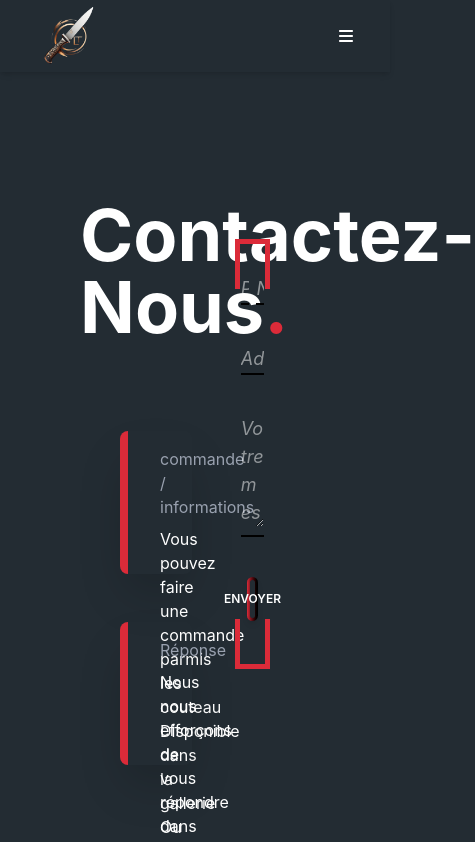
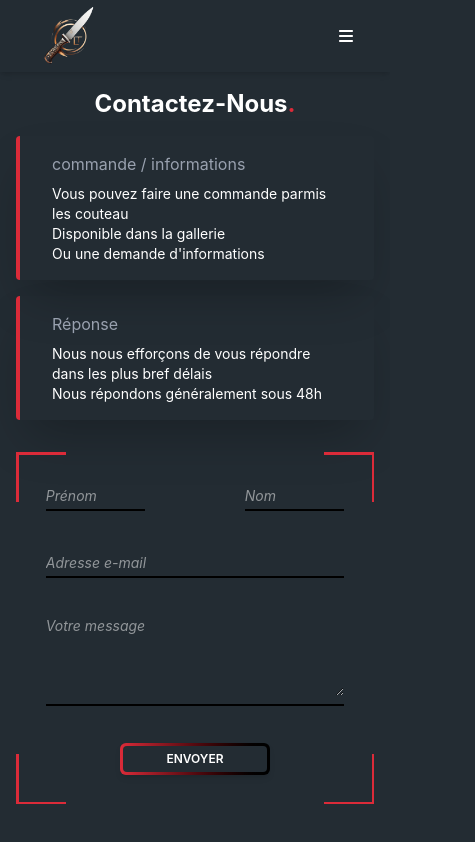
Before and after one commit to jeancharlescano/gestion-galerie-couteau-frontend, a React (Vite) app: page /contact in a window 390 px wide. Shown: the top 842 px of the page, 475 px wide, since content can reach past the window. Built offline with nearby package versions, Linux system fonts and the light colour scheme; a web font is replaced by a local one.

Commit message:
responsive + mailer

```diff
--- a/src/components/Header.jsx
+++ b/src/components/Header.jsx
@@ -32,7 +32,7 @@ const Header = ({ activeNav }) => {
         </Link>
 
         {/* Desktop nav */}
-        <nav className="hidden md:flex gap-48">
+        <nav className="hidden md:flex gap-48 md:gap-20">
           {navItems.map((item, index) => (
             <Link
               key={index}
--- a/src/context/authContext.jsx
+++ b/src/context/authContext.jsx
@@ -23,7 +23,6 @@ export const AuthProvider = ({ children }) => {
 
   let login = async (e) => {
     e.preventDefault();
-    console.log("form submitted");
     let response = await fetch(
       `${import.meta.env.VITE_REACT_APP_API_URL}/auth/login`,
       {
@@ -58,7 +57,6 @@ export const AuthProvider = ({ children }) => {
   };
 
   const updateToken = async () => {
-    console.log("🚀 ~ updateToken ~ authTokens:", authTokens);
     let response = await fetch(
       `${import.meta.env.VITE_REACT_APP_API_URL}/auth/refresh`,
       {
--- a/src/index.css
+++ b/src/index.css
@@ -144,6 +144,21 @@ input[type="number"] {
   background-size: 50px 50px;
 }
 
+@media (max-width: 425px) {
+  .corner {
+    background: linear-gradient(to right, #db2b39 2.5px, transparent 2.5px) 0 0,
+      linear-gradient(to right, #db2b39 2.5px, transparent 2.5px) 0 100%,
+      linear-gradient(to left, #db2b39 2.5px, transparent 2.5px) 100% 0,
+      linear-gradient(to left, #db2b39 2.5px, transparent 2.5px) 100% 100%,
+      linear-gradient(to bottom, #db2b39 2.5px, transparent 2.5px) 0 0,
+      linear-gradient(to bottom, #db2b39 2.5px, transparent 2.5px) 100% 0,
+      linear-gradient(to top, #db2b39 2.5px, transparent 2.5px) 0 100%,
+      linear-gradient(to top, #db2b39 2.5px, transparent 2.5px) 100% 100%;
+    background-repeat: no-repeat;
+    background-size: 50px 50px;
+  }
+}
+
 .hover:hover .txtbtn {
   background: transparent;
   color: #fff;
--- a/src/screens/ContactScreen.jsx
+++ b/src/screens/ContactScreen.jsx
@@ -1,38 +1,50 @@
-import React from "react";
+import React, { useRef } from "react";
 import Header from "../components/Header";
+import { sendMail } from "../utilities/mailRequest.js";
 const ContactScreen = () => {
+  const firstname = useRef();
+  const lastname = useRef();
+  const email = useRef();
+  const message = useRef();
 
-  const sendEmail = () => {
+  const sendEmail = async () => {
+    const data = {
+      firstname: firstname.current.value,
+      lastname: lastname.current.value,
+      email: email.current.value,
+      message: message.current.value,
+    };
 
-  }
+    await sendMail(data);
+  };
   return (
     <>
       <Header activeNav={3} />
-      <div className="h-[calc(100vh-80px)] flex justify-center items-center px-20 ">
-        <div className="w-1/2 h-2/3 ">
-          <h1 className="text-7xl font-bold text-white">
+      <div className="lg:h-[calc(100vh-80px)] flex flex-col lg:flex-row items-center lg:px-20 pt-4">
+        <div className="lg:w-1/2 lg:h-2/3 flex flex-col items-center ">
+          <h1 className="text-2xl lg:text-7xl font-bold text-white">
             Contactez-Nous<span className="text-gold">.</span>
           </h1>
-          <div className="h-full w-4/5  p-10 flex flex-col justify-evenly">
-            <div className="flex item-center flex-col justify-evenly w-full h-1/3 border-l-8 border-gold shadow-2xl rounded-lg px-8 py-4 animate-slide-right">
+          <div className="lg:h-full lg:w-4/5 w-full lg:p-10 p-4 flex flex-col justify-evenly">
+            <div className="flex item-center flex-col justify-evenly w-full h-1/3 border-l-4 lg:border-l-8 border-gold shadow-2xl lg:rounded-lg rounded-sm px-8 py-4 animate-slide-right">
               <p className="text-gray-400">commande / informations</p>
-              <p className="text-white mt-2">
+              <p className="text-white text-sm lg:text-md mt-2">
                 Vous pouvez faire une commande parmis les couteau <br />{" "}
                 Disponible dans la gallerie <br /> Ou une demande d'informations
               </p>
             </div>
-            <div className="flex item-center flex-col justify-evenly w-full h-1/3 border-l-8 border-gold shadow-2xl rounded-lg px-8 py-4 animate-slide-right">
+            <div className="mt-4 flex item-center flex-col justify-evenly w-full h-1/3 border-l-4 lg:border-l-8 border-gold shadow-2xl lg:rounded-lg rounded-sm px-8 py-4 animate-slide-right">
               <p className="text-gray-400">Réponse</p>
-              <p className="text-white mt-2">
+              <p className="text-white text-sm lg:text-md mt-2">
                 Nous nous efforçons de vous répondre dans les plus bref délais
                 <br /> Nous répondons généralement sous 48h
               </p>
             </div>
           </div>
         </div>
-        <div className="w-1/2 h-2/3 p-10">
+        <div className="lg:w-1/2 lg:h-2/3 h-96 lg:p-10 p-4">
           <div className="h-full w-full corner flex items-center justify-center animate-slide-left">
-            <div className="flex justify-center h-5/6 w-4/6 ">
+            <div className="flex justify-between lg:justify-center h-5/6 w-5/6 lg:w-4/6">
               <form
                 onSubmit={sendEmail}
                 className="h-full w-full flex flex-col items-center justify-between "
@@ -40,16 +52,18 @@ const ContactScreen = () => {
                 <div className="w-full flex items-center justify-between ">
                   <div className="w-1/3 transform border-b-2 bg-transparent text-lg duration-300 focus-within:border-gold">
                     <input
+                      ref={firstname}
                       type="text"
                       placeholder="Prénom"
-                      className="w-full text-white border-none bg-transparent outline-none placeholder:italic focus:outline-none"
+                      className="w-full text-white text-sm lg:text-lg border-none bg-transparent outline-none placeholder:italic focus:outline-none"
                     />
                   </div>
                   <div className="w-1/3 transform border-b-2 bg-transparent text-lg duration-300 focus-within:border-gold">
                     <input
+                      ref={lastname}
                       type="text"
                       placeholder="Nom"
-                      className="w-full text-white border-none bg-transparent outline-none placeholder:italic focus:outline-none"
+                      className="w-full text-white text-sm lg:text-lg border-none bg-transparent outline-none placeholder:italic focus:outline-none"
                     />
                   </div>
                 </div>
@@ -59,8 +73,9 @@ const ContactScreen = () => {
                 >
                   <input
                     type="email"
+                    ref={email}
                     placeholder="Adresse e-mail"
-                    className="w-full text-white border-none bg-transparent outline-none placeholder:italic focus:outline-none"
+                    className="w-full text-white text-sm lg:text-lg border-none bg-transparent outline-none placeholder:italic focus:outline-none"
                   />
                 </div>
                 <div
@@ -69,13 +84,14 @@ const ContactScreen = () => {
                 >
                   <textarea
                     placeholder="Votre message"
+                    ref={message}
                     rows="4"
-                    className="w-full text-white border-none bg-transparent outline-none placeholder:italic focus:outline-none"
+                    className="w-full text-white text-sm lg:text-lg border-none bg-transparent outline-none placeholder:italic focus:outline-none"
                   />
                 </div>
                 <div className="w-full flex items-center justify-center">
                   <button
-                    className="h-[44px] w-1/2 mb-3 p-[3px] relative no-underline bg-gradient-to-r from-gold to-black rounded-md shadow-md box-border text-xs text-white block  uppercase font-semibold  z-10 hover"
+                    className="lg:h-[44px] h-8 w-1/2 lg:mb-3 p-[3px] relative no-underline bg-gradient-to-r from-gold to-black rounded-md shadow-md box-border text-xs text-white block  uppercase font-semibold  z-10 hover"
                     type="submit"
                   >
                     <span className="flex items-center bg-main-black h-full w-full rounded justify-center transition duration-200 ease-in-out txtbtn">
--- a/src/screens/DetailKnife.jsx
+++ b/src/screens/DetailKnife.jsx
@@ -200,7 +200,7 @@ const DetailKnife = () => {
                 onClick={() => setIsEdit(!isEdit)}
                 className="bg-gradient-to-r from-gold to-black hover:opacity-80 px-4 py-2 rounded shadow cursor-pointer"
               >
-                <FontAwesomeIcon icon={faPenToSquare} />
+                <FontAwesomeIcon  icon={faPenToSquare} />
               </button>
               <button
                 onClick={delKnife}
--- a/src/screens/GalleryScreen.jsx
+++ b/src/screens/GalleryScreen.jsx
@@ -51,9 +51,13 @@ const GalleryScreen = () => {
           <div className="flex justify-end mb-6">
             <Link
               to="/knife/add"
-              className="flex items-center gap-2 bg-gradient-to-r from-gold to-black hover:bg-red-700 text-white font-medium py-2 px-2.5 rounded shadow transition"
+              className="flex items-center gap-2 bg-gradient-to-r from-gold to-black hover:bg-red-700 text-white font-medium p-0.5 rounded shadow transition"
             >
-              <FontAwesomeIcon icon={faPlus} size="lg" />
+              <FontAwesomeIcon
+                className="bg-[#232c33] p-1 hover:bg-transparent"
+                icon={faPlus}
+                size="lg"
+              />
             </Link>
           </div>
         )}
--- /dev/null
+++ b/src/utilities/mailRequest.js
@@ -0,0 +1,14 @@
+import axios from "axios";
+
+export const sendMail = async (emailData) => {
+  try {
+    const response = await axios.post(
+      `${import.meta.env.VITE_REACT_APP_API_URL}/mail/send`,
+      emailData
+    );
+
+    return response;
+  } catch (error) {
+    console.error("🚀 ~ sendMail ~ error:", error);
+  }
+};
```
